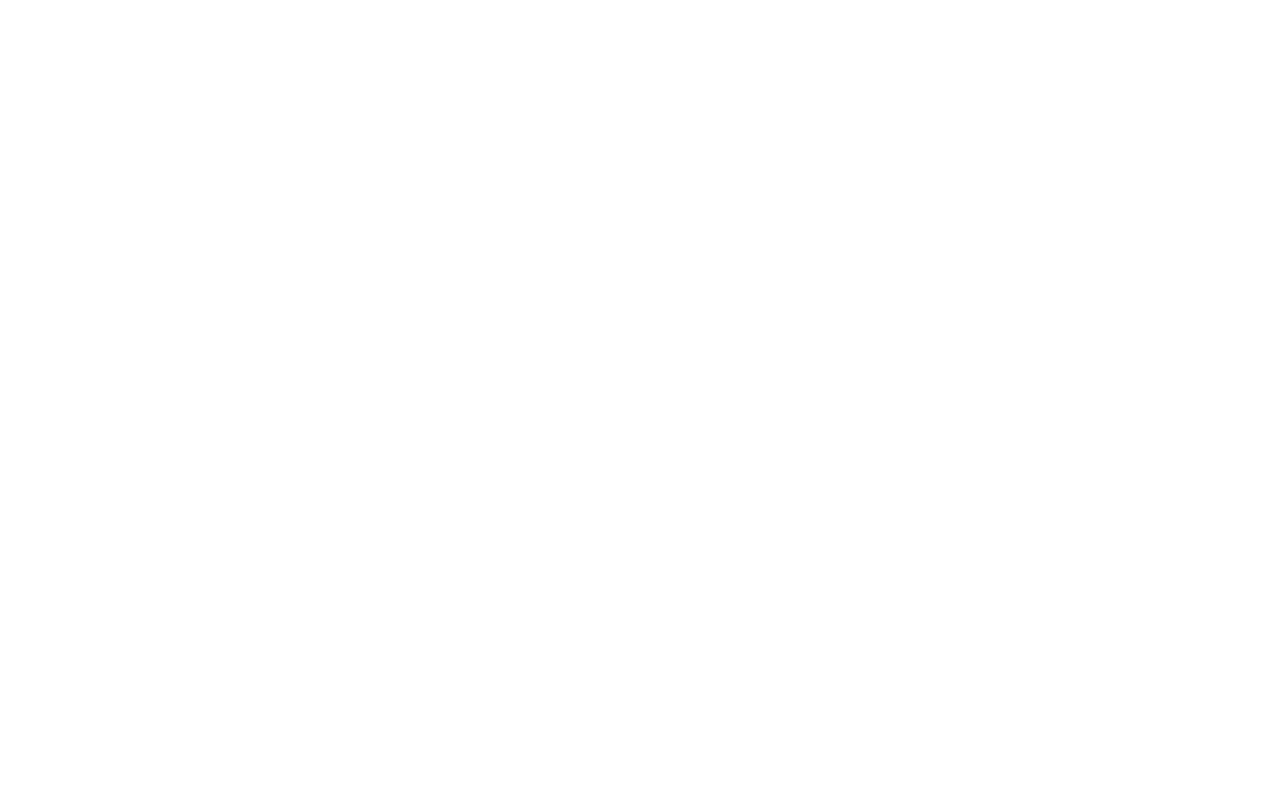
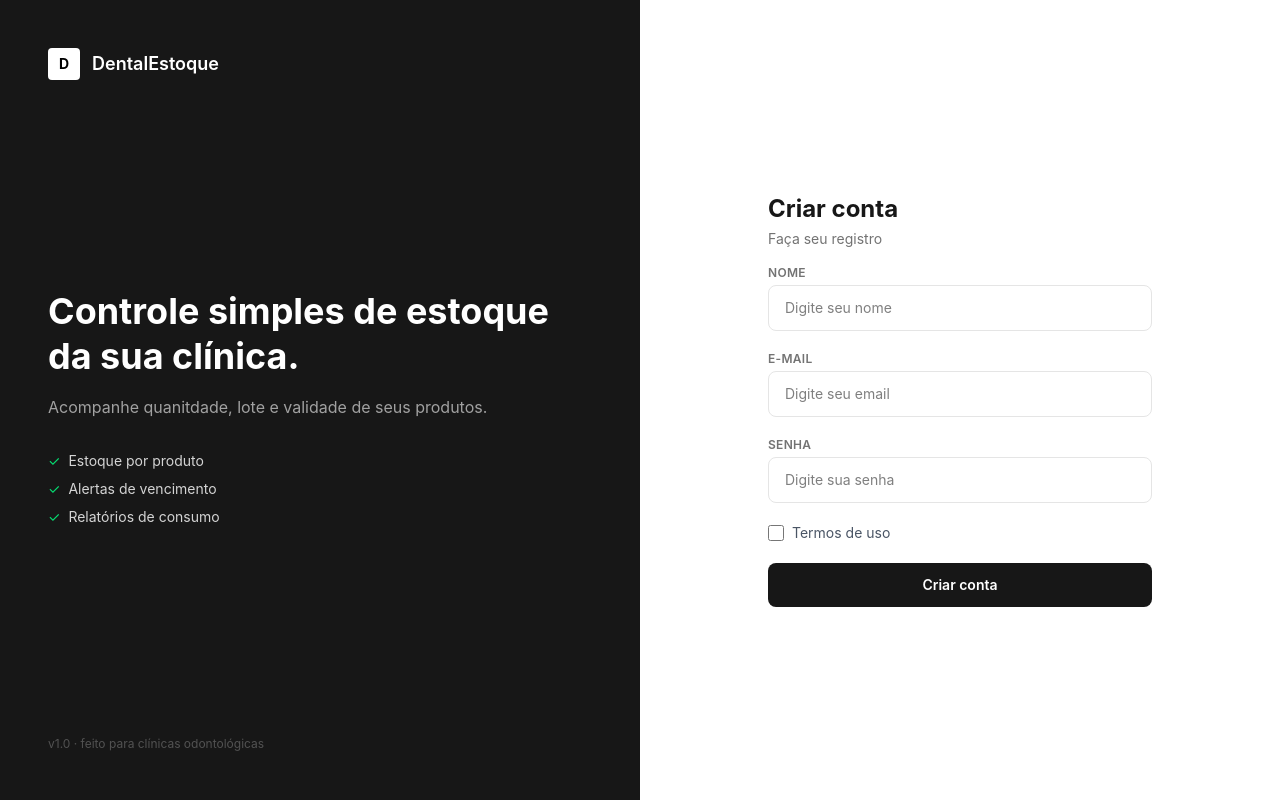
Before and after one commit to nkgabriiel/stock.management.dentistry, a Vue app in the folder frontend/: page /register in a window 1280 px wide. Before the commit this address had no page. Built offline with nearby package versions, Linux system fonts and the light colour scheme.

Commit message:
fix minor bugs + register page + nav product page

```diff
--- a/frontend/src/router/index.js
+++ b/frontend/src/router/index.js
@@ -11,6 +11,11 @@ const routes = [
         name: 'Products',
         component: () => import('../views/ProductView.vue'),
         meta: {requiresAuth: true},
+    },
+    {
+        path: '/register',
+        name: 'Register',
+        component: () => import('../views/RegisterView.vue'),
     }
 ];
 
--- /dev/null
+++ b/frontend/src/services/product.service.js
@@ -0,0 +1,11 @@
+import api from './api';
+import {data} from "autoprefixer";
+
+export const productService = {
+    getAll: () => api.get('/product'),
+    create: (data) => api.post('/product', data),
+    addLot: (id, data) => api.post(`/product/${id}/lots`, data),
+    subtractLot: (id, lotId, data) => api.patch(`/product/${id}/lots/${lotId}/exit`, data),
+    getExpiring: () => api.get('/product/expiring'),
+    remove: (id) => api.delete(`/product/${id}`),
+}
--- a/frontend/src/views/LoginView.vue
+++ b/frontend/src/views/LoginView.vue
@@ -108,27 +108,29 @@ const handleLogin = async () => {
           <div class="flex items-center justify-between w-full">
             <div class="flex items-center gap-2">
               <input type="checkbox"
-              id="rememberMe"
-              class="w-4 h-4 cursor-pointer accent-black">
+                     id="rememberMe"
+                     class="w-4 h-4 cursor-pointer accent-black">
               <label for="rememberMe" class="text-sm text-gray-600 cursor-pointer">
                 Lembrar de mim
               </label>
             </div>
-                <a href="#" class="text-sm text-gray-600 underline hover:text-black">Esqueci a senha</a>
-
-
+            <a href="#" class="text-sm text-gray-600 underline hover:text-black">Esqueci a senha</a>
           </div>
-
           <div v-if="errorMessage" class="bg-red-50 border border-red-200 text-red-600 text-sm px-4 py-3 rounded-lg">
             {{ errorMessage }}
           </div>
-
           <button
               type="submit"
               :disabled="isLoading"
               class="bg-neutral-900 text-white py-3 rounded-lg text-sm font-semibold hover:bg-neutral-700 transition disabled:opacity-50">
             {{ isLoading ? 'Entrando...' : 'Entrar' }}
           </button>
+          <p class="text-center text-sm text-neutral-500 mt-4">
+            Ainda não tem conta?
+            <RouterLink to="/register" class="text-neutral-900 font-semibold hover:underline">
+              Cadastre-se
+            </RouterLink>
+          </p>
         </form>
       </div>
     </div>
--- a/frontend/src/views/ProductView.vue
+++ b/frontend/src/views/ProductView.vue
@@ -1,11 +1,73 @@
 <script setup>
+import {ref, onMounted} from 'vue';
+import {productService} from "../services/product.service.js";
 
+const products = ref([]);
+const isLoading = ref(false);
+const errorMessage = ref('');
+
+
+const showProducts = async () => {
+  errorMessage.value = '';
+  isLoading.value = true;
+
+  try {
+    onMounted(async () => {
+      const response = await productService.getAll();
+      products.value = response.data;
+    });
+  } catch (error) {
+    if (error.response && error.response.data?.message) {
+      errorMessage.value = error.response.data.message;
+    } else {
+      errorMessage.value = "Falha interna do servidor. Tente novamente.";
+    }
+  } finally {
+    isLoading.value = true;
+  }
+}
 </script>
 
 <template>
-  <div>Products</div>
+  <nav class="flex items-center justify-between px-6 py-3 bg-white border-b border-gray-200">
+
+    <div class="flex items-center gap-10">
+
+      <div class="flex items-center gap-3">
+        <div class="flex items-center justify-center w-8 h-8 text-sm font-bold text-white bg-gray-900 rounded-lg">
+          D
+        </div>
+        <span class="text-base font-bold text-gray-900">DentalEstoque</span>
+      </div>
+
+      <div class="hidden md:flex items-center gap-6 text-sm font-medium">
+        <a href="#" class="text-gray-500 hover:text-gray-900 transition-colors">Painel</a>
+
+        <a href="#" class="pb-1 text-gray-900 border-b-2 border-gray-900">Produtos</a>
+
+        <a href="#" class="text-gray-500 hover:text-gray-900 transition-colors">Validade</a>
+        <a href="#" class="text-gray-500 hover:text-gray-900 transition-colors">Alertas</a>
+        <a href="#" class="text-gray-500 hover:text-gray-900 transition-colors">Relatórios</a>
+      </div>
+    </div>
+
+    <div class="flex items-center gap-6">
+
+      <div class="relative hidden sm:block w-72">
+        <div class="absolute inset-y-0 left-0 flex items-center pl-3 pointer-events-none">
+          <svg class="w-4 h-4 text-gray-500" xmlns="http://www.w3.org/2000/svg" fill="none" viewBox="0 0 24 24" stroke-width="2" stroke="currentColor">
+            <path stroke-linecap="round" stroke-linejoin="round" d="m21 21-5.197-5.197m0 0A7.5 7.5 0 1 0 5.196 5.196a7.5 7.5 0 0 0 10.607 10.607Z" />
+          </svg>
+        </div>
+        <input
+            type="text"
+            placeholder="Buscar produto, lote..."
+            class="w-full py-2 pl-10 pr-4 text-sm text-gray-900 bg-white border border-gray-300 rounded-lg focus:outline-none focus:ring-1 focus:ring-gray-900 focus:border-gray-900 placeholder-gray-400"
+        />
+      </div>
+      <div class="flex items-center justify-center w-9 h-9 text-xs font-semibold text-gray-700 bg-white border border-gray-300 rounded-full cursor-pointer hover:bg-gray-50 transition-colors">
+        DS
+      </div>
+    </div>
+  </nav>
 </template>
-
-<style scoped>
-
-</style>
--- /dev/null
+++ b/frontend/src/views/RegisterView.vue
@@ -0,0 +1,142 @@
+<script setup>
+import {ref} from 'vue';
+import {authService} from "../services/auth.service.js";
+import router from "../router/index.js";
+
+const nome = ref('');
+const email = ref('');
+const password = ref('');
+const isLoading = ref(false);
+const errorMessage = ref('');
+
+const handleRegister = async () => {
+  errorMessage.value = '';
+  isLoading.value = true;
+
+  try {
+    await authService.register({
+      nome: nome.value,
+      email: email.value,
+      password: password.value,
+    });
+
+    router.push('/login');
+  } catch (error) {
+
+      if (error.response && error.response.status === 409) {
+        errorMessage.value = "Email já existe.";
+      } else if (error.response && error.response.data?.message) {
+        errorMessage.value = error.response.data.message;
+      } else {
+        errorMessage.value = "Falha interna do servidor. Tente novamente.";
+      }
+  } finally {
+    isLoading.value = false;
+  }
+}
+</script>
+<template>
+<div class="flex h-screen w-full">
+<!-- Lado esquerdo -->
+<div class="hidden lg:flex w-1/2 bg-neutral-900 flex-col justify-between p-12">
+  <div class="flex items-center gap-3">
+    <div class="w-8 h-8 bg-white rounded flex items-center justify-center">
+      <span class="text-black font-bold text-sm">D</span>
+    </div>
+    <span class="text-white font-semibold text-lg">DentalEstoque</span>
+  </div>
+
+  <div>
+    <h1 class="text-white text-4xl font-bold leading-tight mb-4">
+      Controle simples de estoque da sua clínica.
+    </h1>
+    <p class="text-neutral-400 text-base mb-8">
+      Acompanhe quanitdade, lote e validade de seus produtos.
+    </p>
+    <ul class="space-y-2">
+      <li class="text-neutral-300 text-sm flex items-center gap-2">
+        <span class="text-green-400">✓</span> Estoque por produto
+      </li>
+      <li class="text-neutral-300 text-sm flex items-center gap-2">
+        <span class="text-green-400">✓</span> Alertas de vencimento
+      </li>
+      <li class="text-neutral-300 text-sm flex items-center gap-2">
+        <span class="text-green-400">✓</span> Relatórios de consumo
+      </li>
+    </ul>
+  </div>
+
+  <p class="text-neutral-600 text-xs">v1.0 · feito para clínicas odontológicas</p>
+</div>
+
+<!-- Lado direito -->
+<div class="flex-1 flex items-center justify-center bg-white p-8">
+  <div class="w-full max-w-sm">
+    <h2 class="text-2xl font-bold text-neutral-900 mb-1">Criar conta</h2>
+    <p class="text-neutral-500 text-sm mb-4">Faça seu registro</p>
+
+    <form @submit.prevent="handleRegister" class="flex flex-col gap-5">
+      <div class="flex flex-col gap-1">
+        <label for="name" class="text-xs font-semibold text-neutral-500 uppercase tracking-wide">
+          Nome
+        </label>
+        <input
+            id="name"
+            type="text"
+            v-model="nome"
+            placeholder="Digite seu nome"
+            required
+            class="border border-neutral-200 rounded-lg px-4 py-3 text-sm outline-none focus:border-neutral-400 transition">
+      </div>
+
+      <div class="flex flex-col gap-1">
+        <label for="email" class="text-xs font-semibold text-neutral-500 uppercase tracking-wide">
+          E-mail
+        </label>
+        <input
+            id="email"
+            type="email"
+            v-model="email"
+            placeholder="Digite seu email"
+            required
+            class="border border-neutral-200 rounded-lg px-4 py-3 text-sm outline-none focus:border-neutral-400 transition">
+      </div>
+
+      <div class="flex flex-col gap-1">
+        <label for="password" class="text-xs font-semibold text-neutral-500 uppercase tracking-wide">
+          Senha
+        </label>
+        <input
+            id="password"
+            type="password"
+            v-model="password"
+            placeholder="Digite sua senha"
+            required
+            class="border border-neutral-200 rounded-lg px-4 py-3 text-sm outline-none focus:border-neutral-400 transition">
+      </div>
+      <div class="flex items-center justify-between w-full">
+        <div class="flex items-center gap-2">
+          <input type="checkbox"
+                 id="rememberMe"
+                 class="w-4 h-4 cursor-pointer accent-black">
+          <label for="rememberMe" class="text-sm text-gray-600 cursor-pointer">
+            Termos de uso
+          </label>
+        </div>
+      </div>
+
+      <div v-if="errorMessage" class="bg-red-50 border border-red-200 text-red-600 text-sm px-4 py-3 rounded-lg">
+        {{ errorMessage }}
+      </div>
+
+      <button
+          type="submit"
+          :disabled="isLoading"
+          class="bg-neutral-900 text-white py-3 rounded-lg text-sm font-semibold hover:bg-neutral-700 transition disabled:opacity-50">
+        {{ isLoading ? 'Criando...' : 'Criar conta' }}
+      </button>
+    </form>
+  </div>
+</div>
+</div>
+</template>
```
Also changed, not shown: 2 other files (tests, documents, lock files or other folders).
